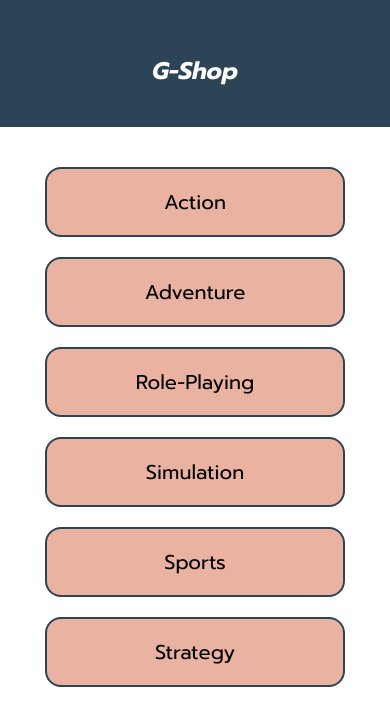
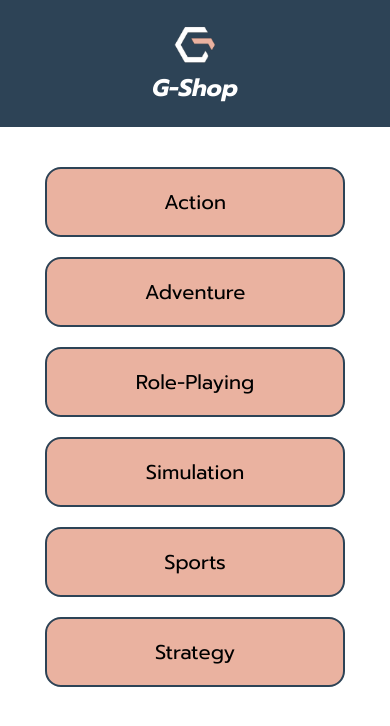
Before and after one commit to Mattt-Dev/Proyecto-Final---React-Native, a React Native app: screen / in a window 390 px wide. Shown: the top 726 px of the page. Built offline with nearby package versions, Linux system fonts and the light colour scheme.

Commit message:
Actualizacion a Detalles del producto

```diff
--- a/App.js
+++ b/App.js
@@ -1,43 +1,49 @@
-import { useFonts } from 'expo-font';
-import { useState } from 'react';
-import { StyleSheet, View } from 'react-native';
-import Header from './src/Components/Header';
-import Home from './src/Screens/Home';
-import ItemListCategory from './src/Screens/ItemListCategory';
+import { useFonts } from "expo-font";
+import { useState } from "react";
+import { Platform, SafeAreaView, StatusBar, StyleSheet } from "react-native";
+import Header from "./src/Components/Header";
+import Home from "./src/Screens/Home";
+import ItemDetail from "./src/Screens/ItemDetail";
+import ItemListCategory from "./src/Screens/ItemListCategory";
 
 export default function App() {
-
-  const [categorySelected, setCategorySelected] = useState("")
+  const [categorySelected, setCategorySelected] = useState("");
+  const [productSelected, setProductSelected] = useState("");
 
   const [fontsLoaded] = useFonts({
-    'Prompt-BoldItalic': require('./src/Assets/Fonts/Prompt/Prompt-BoldItalic.ttf'),
-    'Prompt-Regular': require('./src/Assets/Fonts/Prompt/Prompt-Regular.ttf')
-  })
+    "Prompt-BoldItalic": require("./src/Assets/Fonts/Prompt/Prompt-BoldItalic.ttf"),
+    "Prompt-Regular": require("./src/Assets/Fonts/Prompt/Prompt-Regular.ttf"),
+  });
 
   if (!fontsLoaded) {
-    return null
+    return null;
   }
 
   return (
-    <View style={styles.container}>
-      <Header />
-      {
-        categorySelected ?
+    <SafeAreaView style={styles.container}>
+      <Header title="G-Shop" />
+      {categorySelected ? (
         <ItemListCategory
           category={categorySelected}
           setCategory={setCategorySelected}
-        />:
-          <Home
-          setCategorySelected={setCategorySelected}
+          setProductSelected={setProductSelected}
         />
-      }
-    </View>
+      ) : productSelected ? (
+        <ItemDetail
+          idSelected={productSelected}
+          setProductSelected={setProductSelected}
+        />
+      ) : (
+        <Home setCategorySelected={setCategorySelected} />
+      )}
+    </SafeAreaView>
   );
 }
 
 const styles = StyleSheet.create({
   container: {
     flex: 1,
-    backgroundColor: '#fff',
+    backgroundColor: "#fff",
+    paddingTop: Platform.OS === "android" ? StatusBar.currentHeight : 0,
   },
 });
--- a/app.json
+++ b/app.json
@@ -3,7 +3,6 @@
     "name": "G-Shop",
     "slug": "G-Shop",
     "version": "1.0.0",
-    "orientation": "portrait",
     "icon": "./assets/icon.png",
     "userInterfaceStyle": "light",
     "splash": {
--- a/src/Components/Header.jsx
+++ b/src/Components/Header.jsx
@@ -1,12 +1,13 @@
-import { StyleSheet, Text, View } from "react-native";
+import { StyleSheet, Text, View, Image } from "react-native";
 import React from "react";
 import { colors } from "../Global/colors";
 import { useFonts } from "expo-font";
 
-const Header = () => {
+const Header = ({title}) => {
   return (
     <View style={styles.header}>
-      <Text style={styles.headerText}>G-Shop</Text>
+      <Image source={require("../Assets/Images/G_Logo.png")} resizeMode="contain" style={styles.headerImage}/>
+      <Text style={styles.headerText}>{title}</Text>
     </View>
   );
 };
@@ -15,7 +16,9 @@ export default Header;
 
 const styles = StyleSheet.create({
   header: {
-    height: "15%",
+    flex: 1,
+    flexDirection: "column",
+    height: "20%",
     width: "100%",
     backgroundColor: colors.darkgrey,
     justifyContent: "center",
@@ -24,8 +27,12 @@ const styles = StyleSheet.create({
 
   headerText: {
     color: "white",
-    marginTop: 15,
+    // marginTop: 15,
     fontSize: 24,
     fontFamily: "Prompt-BoldItalic",
   },
+
+  headerImage: {
+    height: 50,
+  }
 });
--- a/src/Components/ProductItem.jsx
+++ b/src/Components/ProductItem.jsx
@@ -1,10 +1,20 @@
-import { Image, StyleSheet, Text } from "react-native";
+import { Image, StyleSheet, Text, useWindowDimensions, Pressable } from "react-native";
 import React from "react";
 import Card from "./Card";
 
-const ProductItem = ({ item }) => {
+const ProductItem = ({ item, setProductSelected, setCategorySelected }) => {
+
+  const { height, width } = useWindowDimensions();
+
+  const onSelect = (id) => {
+    setProductSelected(id);
+    setCategorySelected("")
+  }
+
+  console.log(height, width);
 
   return (
+    <Pressable onPress={() => onSelect(item.id)}>
       <Card additionalStyle={styles.additionalStylesCard}>
         <Text style={styles.textCategory}>{item.title}</Text>
         <Image
@@ -13,6 +23,7 @@ const ProductItem = ({ item }) => {
           source={item.image}
         />
       </Card>
+    </Pressable>
   );
 };
 
@@ -23,6 +34,7 @@ const styles = StyleSheet.create({
     height: 100,
     width: 100,
     borderRadius: 8,
+    width: "30%"
   },
   additionalStylesCard: {
     flexDirection: "row",
@@ -33,5 +45,6 @@ const styles = StyleSheet.create({
     fontFamily: "Prompt-Regular",
     fontSize: 16,
     padding: 8,
+    width: "60%"
   }
 });
--- a/src/Screens/ItemDetail.jsx
+++ b/src/Screens/ItemDetail.jsx
@@ -1,14 +1,74 @@
-import { StyleSheet, Text, View } from 'react-native'
-import React from 'react'
+import { StyleSheet, Text, View, Button, Image, useWindowDimensions } from "react-native";
+import React, { useEffect, useState } from "react";
+import allProducts from "../Data/productsData";
 
-const ItemDetail = () => {
+const ItemDetail = ({ idSelected, setProductSelected }) => {
+  console.log(idSelected);
+
+  const [product, setProduct] = useState({});
+  const [orientation, setOrientation] = useState("portrait");
+  const{width, height} = useWindowDimensions();
+
+  useEffect(() => {
+    if (width > height) {
+      setOrientation("landscape");
+    } else {
+      setOrientation("portrait");
+    }
+  }, [width, height]);
+
+
+  useEffect(() => {
+    const productSelected = allProducts.find(
+      (product) => product.id === idSelected
+    );
+    setProduct(productSelected);
+  }, [idSelected]);
+
   return (
     <View>
-      <Text>ItemDetail</Text>
+      <Button onPress={() => setProductSelected("")} title="Go Back" style={styles.goBack}/>
+      {product ? <View style={orientation === "portrait" ? styles.mainContainer : styles.mainContainerLandscape}>
+        <Image source={product.image} rezizeMode="contain" style={styles.image} />
+        <View style={styles.textContainer}>
+          <Text>{product.title}</Text>
+          <Text>{product.description}</Text>
+          <Text>${product.price}</Text>
+          <Button title="Add Cart" />
+        </View>
+      </View>
+        : null}
     </View>
-  )
-}
+  );
+};
 
-export default ItemDetail
+export default ItemDetail;
 
-const styles = StyleSheet.create({})
+const styles = StyleSheet.create({
+  goBack: {
+  maxWidth: 100,
+},
+  mainContainer: {
+    flexDirection: "column",
+    justifyContent: "center",
+    alignItems: "flex-start",
+    margin: 10,
+    height: "75%",
+
+
+  },
+  mainContainerLandscape: {
+    flexDirection: "row",
+    justifyContent: "center",
+    alignItems: "center",
+    margin: 10,
+
+  },
+  textContainer: {
+    flexDirection: "column",
+
+  },
+  image: {
+    width: 320,
+    height: 250,
+}});
--- a/src/Screens/ItemListCategory.jsx
+++ b/src/Screens/ItemListCategory.jsx
@@ -4,7 +4,7 @@ import ProductItem from "../Components/ProductItem";
 import Search from "../Components/Search";
 import productsData from "../Data/productsData";
 
-const ItemListCategory = ({ category, setCategory }) => {
+const ItemListCategory = ({ category, setCategory, setProductSelected }) => {
   const [categorySelected, setCategorySelected] = useState(category);
   const [filteredProducts, setFilteredProducts] = useState([]);
   const [keyword, setKeyword] = useState("");
@@ -35,7 +35,7 @@ const ItemListCategory = ({ category, setCategory }) => {
           <FlatList
               data={filteredProducts}
               keyExtractor={(product) => product.id}
-              renderItem={({ item }) => <ProductItem item={item} />}
+              renderItem={({ item }) => <ProductItem item={item} setProductSelected={setProductSelected} setCategorySelected={setCategory}/>}
               showsVerticalScrollIndicator={false}
           />
     </View>
@@ -46,7 +46,7 @@ export default ItemListCategory;
 
 const styles = StyleSheet.create({
     container: {
-        height: "90%",
+        height: "85%",
         backgroundColor: "white",
         alignItems: "center",
 }});
```
Also changed, not shown: src/Assets/Images/G_Logo.png (added). Lines whose indentation alone changed are shown as unchanged.
